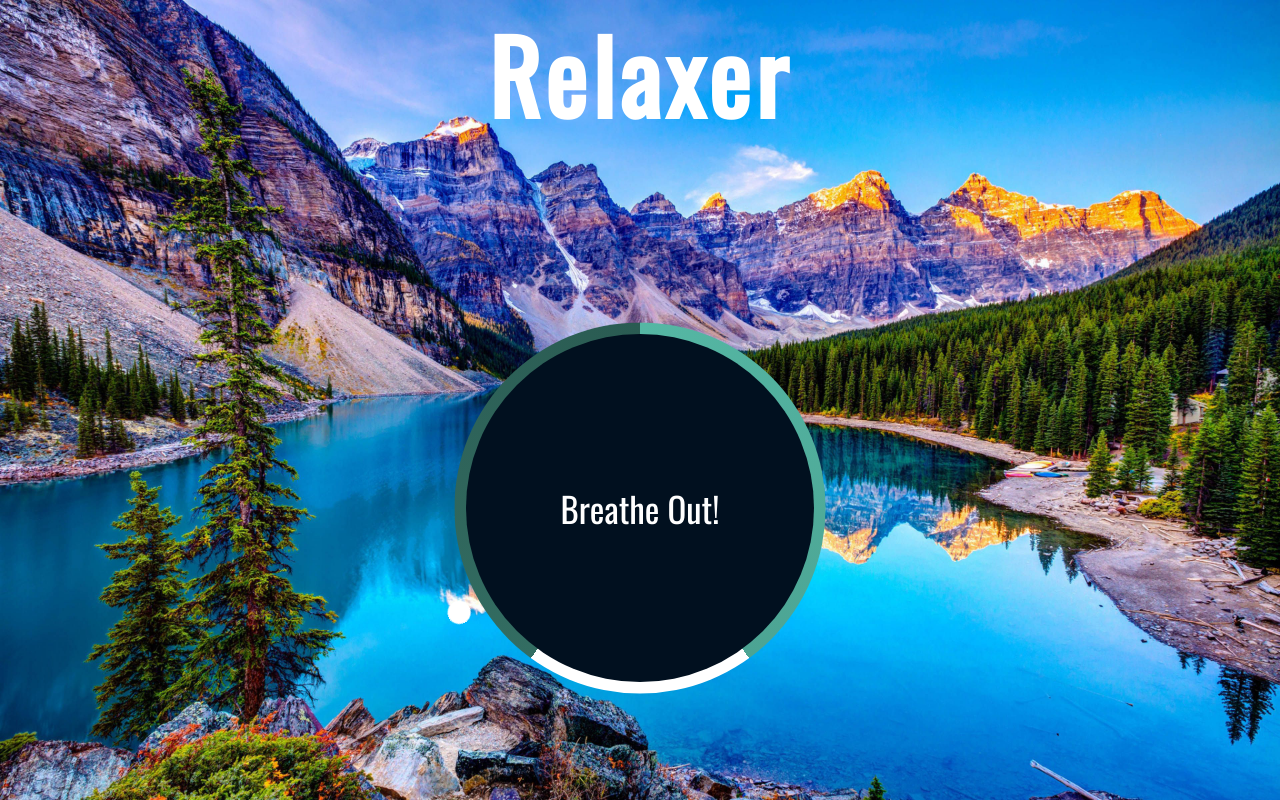
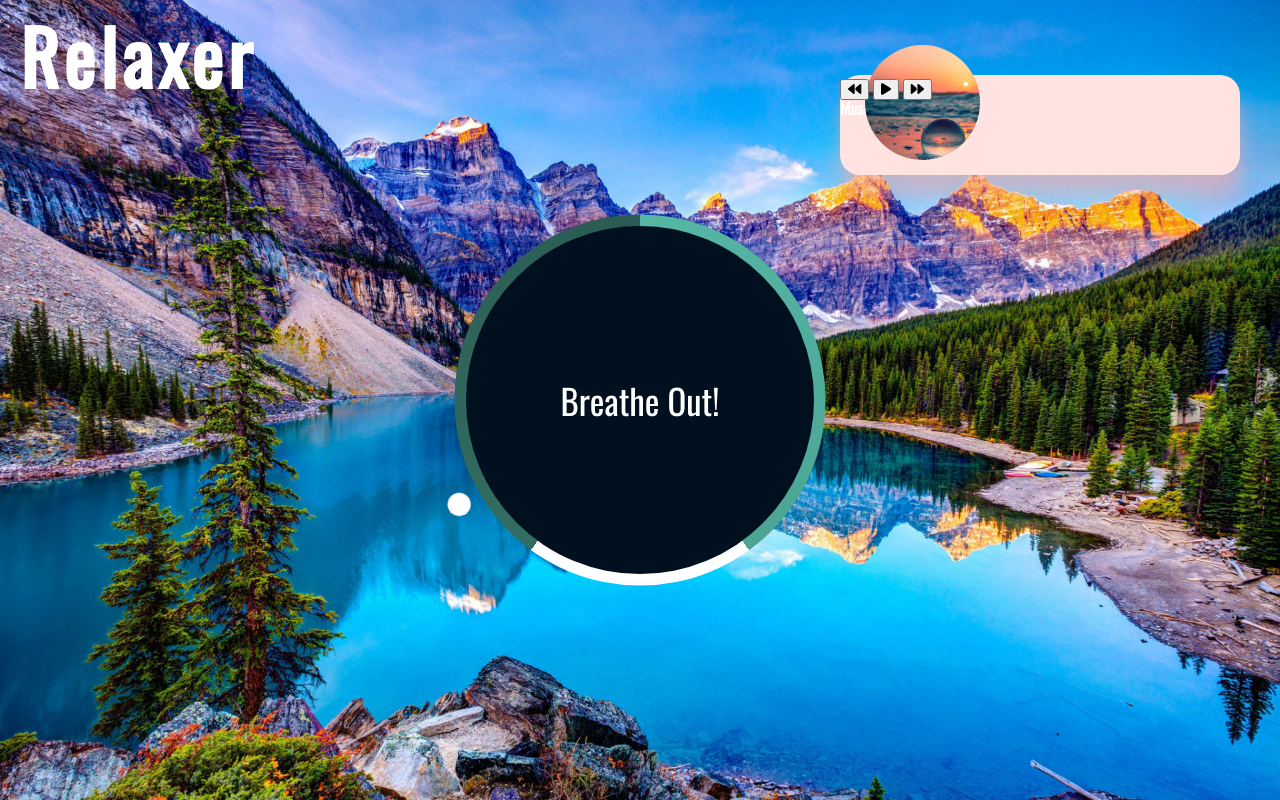
Before and after one commit to EliInskeep/Breathe---Relax-App, a plain HTML site: page index.html in a window 1280 px wide. Drawn offline with nearby package versions, Linux system fonts and the light colour scheme.

Commit message:
Music Player Added
The breathe-relax app alone felt a bit plain, so I'm currently working on adding a music player with a few different songs to cycle through. I may be adding some other features as well.

```diff
--- a/index.html
+++ b/index.html
@@ -6,11 +6,44 @@
     <meta name="viewport" content="width=device-width, initial-scale=1.0">
     <link rel="preconnect" href="https://fonts.gstatic.com">
     <link href="https://fonts.googleapis.com/css2?family=Oswald&display=swap" rel="stylesheet">
+    <script src="https://kit.fontawesome.com/6a5055c382.js" crossorigin="anonymous"></script>
     <link rel="stylesheet" href="style.css">
     <title>Breathe & Relaxation</title>
 </head>
 <body>
-    <h1>Relaxer</h1>
+    <div class="page-title">
+        <h1>Relaxer</h1>
+    </div>
+
+    <header class="header-container">
+        <div class="music-container">
+            <div class="music-info">
+                <h4 id="music-title">Music</h4>
+                <div class="progress-container">
+                    <div class="progress"></div>
+                </div>
+            </div>
+
+            <audio src="/music/Airstream - Electra.mp3" id="audio"></audio>
+
+            <div class="image-container">
+                <img src="/img/Sunset2.jpeg" alt="Frank Borell Space Fly Album Cover" id="cover">
+            </div>
+
+            <div class="navigation">
+                <button id="prev" class="action-btn">
+                <i class="fas fa-backward"></i>
+                </button>
+                <button id="play" class="action-btn action-btn-large">
+                 <i class="fas fa-play"></i>
+                </button>
+                <button id="next" class="action-btn">
+                <i class="fas fa-forward"></i>
+                </button>
+            </div>
+        </div>
+    </header>
+
 
     <div class="main-container">
         <div class="outer-circle"></div>
--- a/style.css
+++ b/style.css
@@ -1,3 +1,5 @@
+@import url(https://fonts.googleapis.com/css2?family=Oswald&display=swap);
+
 * {
   box-sizing: border-box;
 }
@@ -15,15 +17,66 @@ body {
   margin: 0;
 }
 
+.page-title {
+  display: flex;
+  position: absolute;
+  top: 0px;
+  left: 20px;
+}
+
 h1 {
-  font-size: 100px;
+  font-size: 75px;
   margin-top: 0;
   letter-spacing: 5px;
   animation: fadeInAnimation ease 5s;
   animation-iteration-count: 1;
   animation-fill-mode: forwards;
+  text-align: center;
 }
 
+.header-container {
+  width: 400px;
+  height: 100px;
+  position: absolute;
+  top: 75px;
+  right: 40px;
+}
+
+.music-container {
+  display: flex;
+  flex-direction: column;
+  position: relative;
+  background-color: rgb(255, 227, 224);
+  box-shadow: 0 20px 20px 0 rgba(252, 169, 169, 0.6);
+  width: 400px;
+  height: 100px;
+  border-radius: 20px;
+}
+
+.image-container {
+  position: absolute;
+  height: 115px;
+  width: 115px;
+  left: 25px;
+  top: -30px;
+  overflow: hidden;
+  border-radius: 50%;
+}
+
+.image-container img {
+  display: inline;
+  margin: 0 auto;
+  height: 100%;
+  width: auto;
+}
+
+.navigation {
+  position: absolute;
+  align-items: center;
+  justify-content: center;
+}
+
+/* Breathe Timer */
 p {
   font-size: 30px;
 }
```
Also changed, not shown: img/Sunset.jpeg (added), img/Sunset2.jpeg (added), 1 other file.
